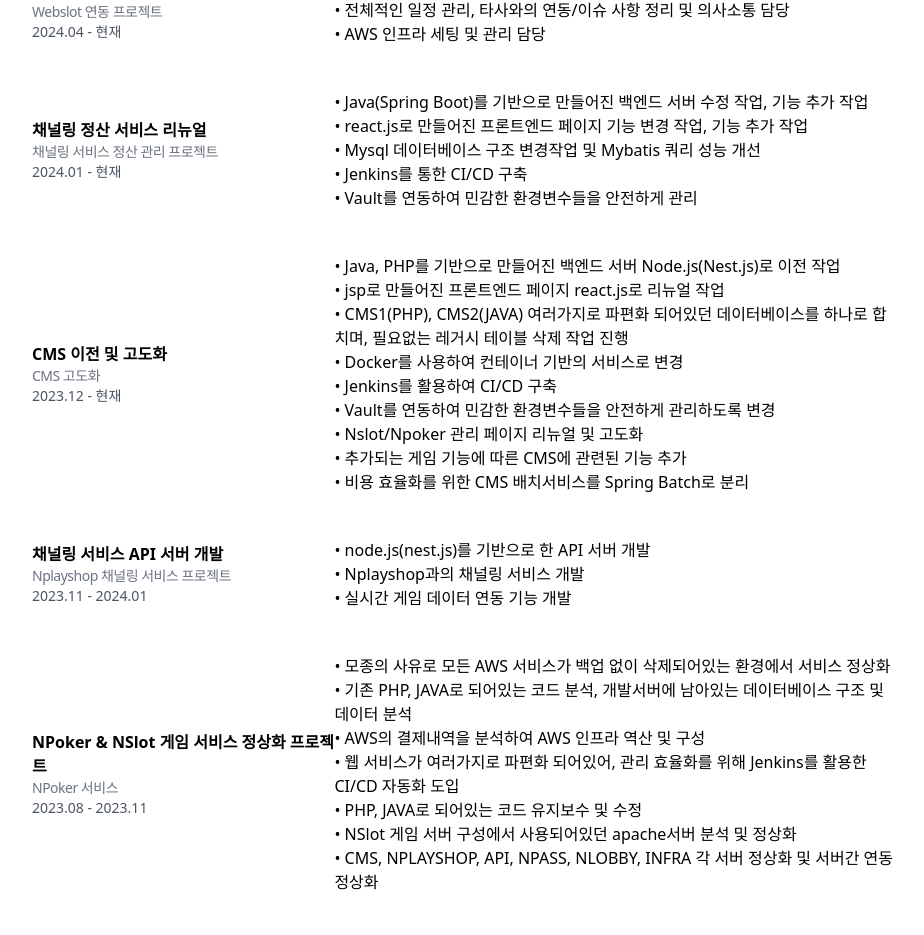
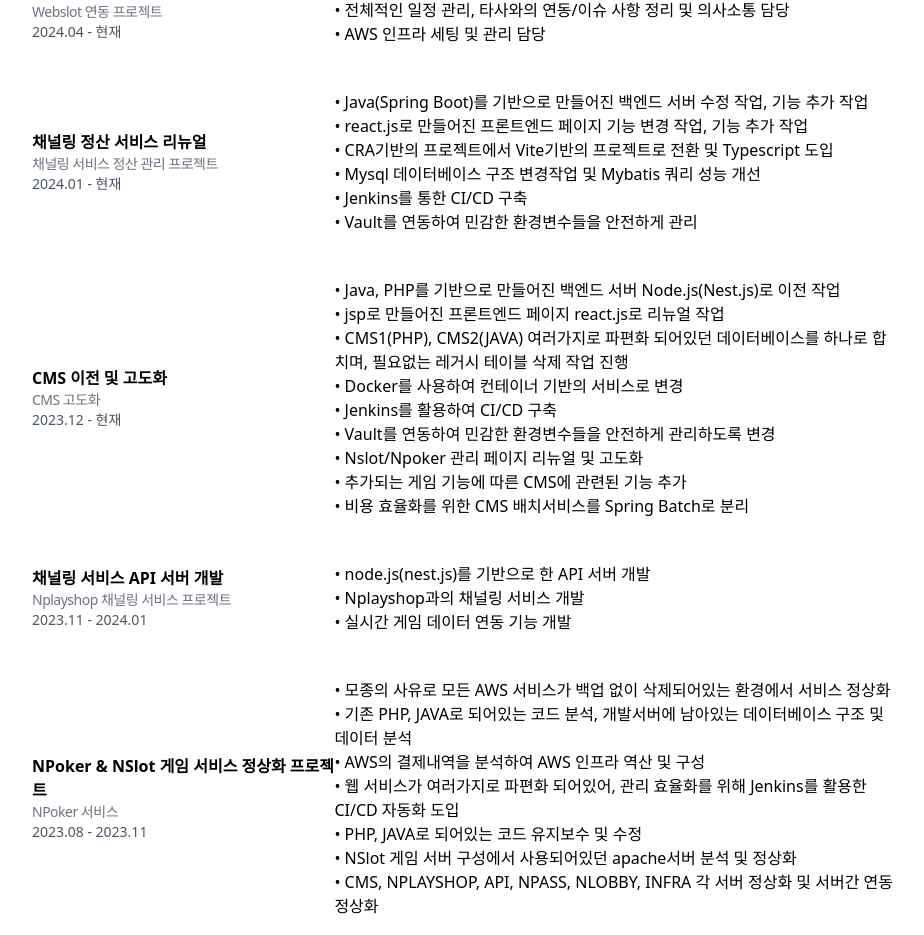
Before and after one commit to sedna99/portfolio, a React (Vite) app: page / in a window 1280 px wide. Shown: the part 2474-3409 px from the top of the page, without its empty margins (176-1100 px from the left). Built offline with nearby package versions, Linux system fonts and the light colour scheme.

Commit message:
Fix: 채널링 정산 서비스 리뉴얼 프로젝트 내용 추가 및 수정

```diff
--- a/src/sections/Projects.tsx
+++ b/src/sections/Projects.tsx
@@ -26,6 +26,7 @@
     descriptions: [
       "Java(Spring Boot)를 기반으로 만들어진 백엔드 서버 수정 작업, 기능 추가 작업",
       "react.js로 만들어진 프론트엔드 페이지 기능 변경 작업, 기능 추가 작업",
+      "CRA기반의 프로젝트에서 Vite기반의 프로젝트로 전환 및 Typescript 도입",
       "Mysql 데이터베이스 구조 변경작업 및 Mybatis 쿼리 성능 개선",
       "Jenkins를 통한 CI/CD 구축",
       "Vault를 연동하여 민감한 환경변수들을 안전하게 관리",
@@ -44,7 +45,7 @@
       "Vault를 연동하여 민감한 환경변수들을 안전하게 관리하도록 변경",
       "Nslot/Npoker 관리 페이지 리뉴얼 및 고도화",
       "추가되는 게임 기능에 따른 CMS에 관련된 기능 추가",
-      "비용 효율화를 위한 CMS 배치서비스를 Spring Batch로 분리"
+      "비용 효율화를 위한 CMS 배치서비스를 Spring Batch로 분리",
     ],
   },
   {
```
